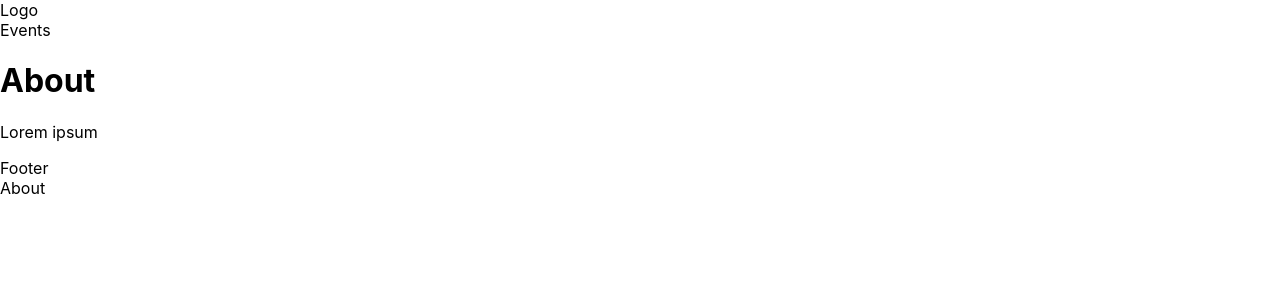
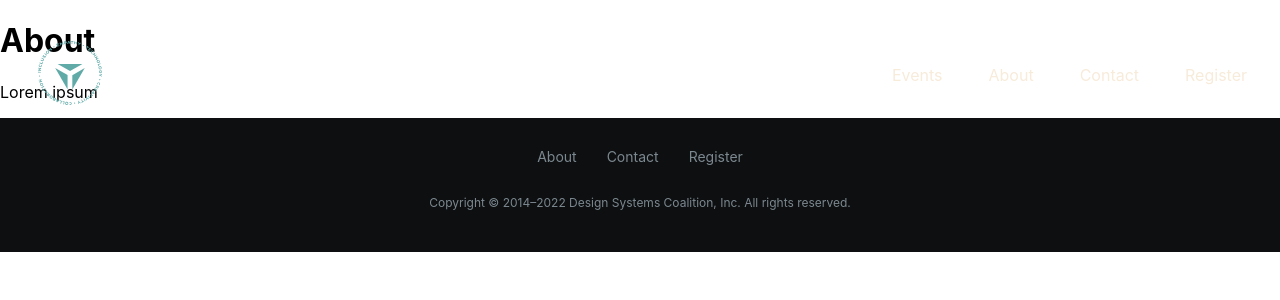
Before and after one commit to vivekraj-kr/events-app-fe, a Next.js app: page /about in a window 1280 px wide. Shown: the top 300 px of the page. Built offline with nearby package versions, Linux system fonts and the light colour scheme.

Commit message:
Added styles

```diff
--- a/components/Footer.js
+++ b/components/Footer.js
@@ -1,13 +1,40 @@
 import Link from "next/link";
 import styled from "styled-components";
 
-const StyledFooter = styled.footer``;
+const StyledFooter = styled.footer`
+  padding: 30px 30px;
+  background-color: #0d0f10;
+  color: #7c8890;
+`;
+
+const StyledFooterLinks = styled.div`
+  display: flex;
+  align-items: center;
+  justify-content: center;
+  gap: 30px;
+  font-size: 14px;
+  background-color: #0d0f10;
+  color: #7c8890;
+  margin-bottom: 30px;
+`;
+
+const StyledSubText = styled.p`
+  font-size: 12px;
+  text-align: center;
+`;
 
 const Footer = () => {
   return (
     <StyledFooter>
-      <div>Footer</div>
-      <Link href="/about">About</Link>
+      <StyledFooterLinks>
+        <Link href="/events">About</Link>
+        <Link href="/events">Contact</Link>
+        <Link href="/events">Register</Link>
+      </StyledFooterLinks>
+      <StyledSubText>
+        Copyright © 2014–2022 Design Systems Coalition, Inc. All rights
+        reserved.
+      </StyledSubText>
     </StyledFooter>
   );
 };
--- a/components/Header.js
+++ b/components/Header.js
@@ -1,16 +1,45 @@
 import Link from "next/link";
 import styled from "styled-components";
 
-const StyledHeader = styled.header``;
-const StyledLogo = styled.div``;
-const StyledNav = styled.nav``;
+const StyledHeader = styled.header`
+  display: flex;
+  align-items: center;
+  color: #f7ebda;
+  position: fixed;
+  width: 100%;
+  padding: 12px 30px;
+`;
+const StyledLogo = styled.div`
+  width: 80px;
+`;
+const StyledNav = styled.nav`
+  margin-left: auto;
+  display: flex;
+  gap: 40px;
+
+  a {
+    border: solid 3px transparent;
+    transition: all 0.2s ease-in-out;
+  }
+
+  a:hover {
+    border-bottom: solid 3px #f00;
+  }
+`;
 
 const Header = () => {
   return (
     <StyledHeader>
-      <StyledLogo>Logo</StyledLogo>
+      <StyledLogo>
+        <Link href="/">
+          <img src="/images/events-logo.svg" at="" />
+        </Link>
+      </StyledLogo>
       <StyledNav>
         <Link href="/events">Events</Link>
+        <Link href="/events">About</Link>
+        <Link href="/events">Contact</Link>
+        <Link href="/events">Register</Link>
       </StyledNav>
     </StyledHeader>
   );
--- a/components/Layout.js
+++ b/components/Layout.js
@@ -31,7 +31,7 @@ const Layout = ({ title, keywords, description, children }) => {
 export default Layout;
 
 Layout.defaultProps = {
-  title: "DJ Events",
-  description: "Find the latest DJ Events",
-  keywords: "DJ, Music",
+  title: "Design system events",
+  description: "Design system events",
+  keywords: "Design, events",
 };
--- a/components/Showcase.js
+++ b/components/Showcase.js
@@ -1,11 +1,38 @@
 import styled from "styled-components";
+
+const StyledShowcase = styled.div`
+  display: flex;
+  flex-direction: column;
+  justify-content: center;
+  align-items: flex-start;
+  height: 100vh;
+  color: #7c8890;
+  background-image: url("/images/events-banner.jpeg");
+  background-size: cover;
+  background-position: top;
+`;
+
+const StyledText = styled.div`
+  width: 50%;
+  line-height: 30px;
+  padding: 30px;
+`;
 
 const Showcase = () => {
   return (
-    <div>
-      <h1>Welcome to party</h1>
-      <h2>Hottest party</h2>
-    </div>
+    <StyledShowcase>
+      <StyledText>
+        <h1>Welcome to design system events</h1>
+        <p>
+          design systems conference focused on how we work together. We provide
+          tools and standards to scale across an increasing number of devices,
+          platforms, and products. But real success comes when people align
+          around a shared vision and language. Diverse perspectives for design,
+          development, and product unite so more people can be a part of the
+          conversation.
+        </p>
+      </StyledText>
+    </StyledShowcase>
   );
 };
 
--- a/package.json
+++ b/package.json
@@ -1,5 +1,5 @@
 {
-  "name": "dj-events",
+  "name": "events-app-fe",
   "version": "0.1.0",
   "private": true,
   "scripts": {
--- a/pages/events/index.js
+++ b/pages/events/index.js
@@ -7,7 +7,7 @@ const HomePage = ({ events }) => {
   console.log(events);
   return (
     <Layout>
-      <h1>Upcoming Events</h1>
+      <h2>Upcoming Events</h2>
       {events.data.length === 0 && <h3>No events to show</h3>}
 
       {events.data.map((event) => (
```
Also changed, not shown: components/EventItem.js (+11 -14 lines), pages/index.js (+26 -12 lines), public/images/events-banner.jpeg (added), public/images/events-logo.svg (added).
